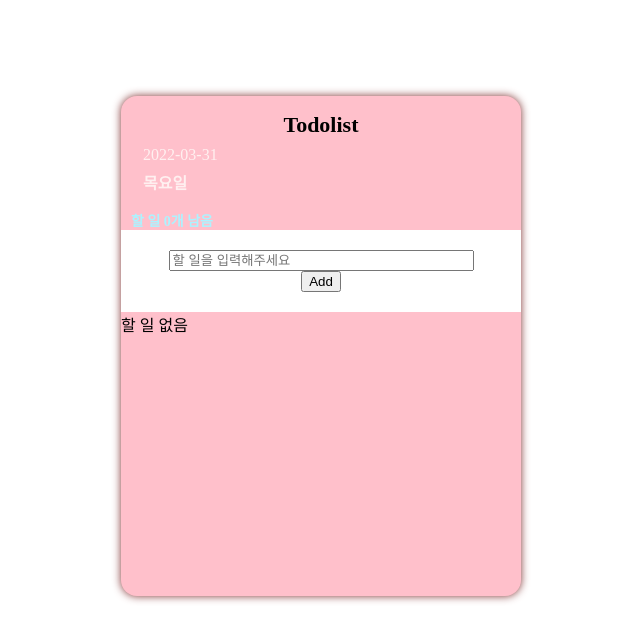
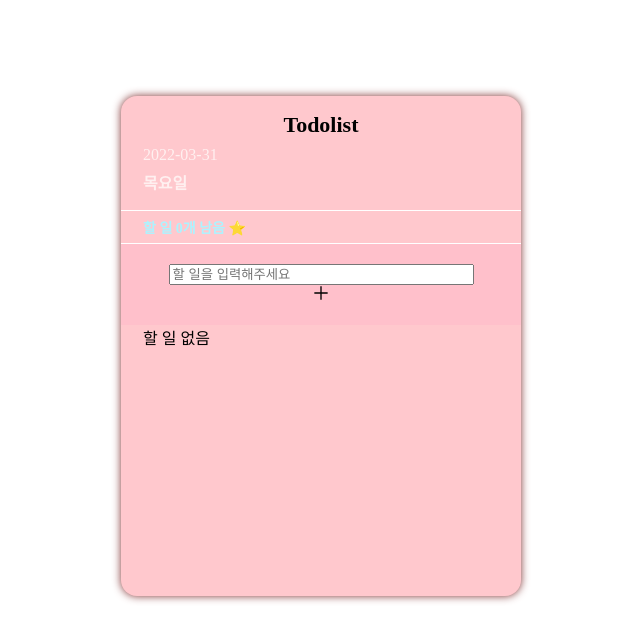
Before and after one commit to goodjean/react-todolist, a React (Create React App) app: page / in a window 1280 px wide. Shown: the top 640 px of the page, without its empty margins (319-959 px from the left). Built offline with nearby package versions, Linux system fonts and the light colour scheme.

Commit message:
button icons 추가

```diff
--- a/package.json
+++ b/package.json
@@ -9,6 +9,7 @@
     "moment": "^2.29.1",
     "react": "^18.0.0",
     "react-dom": "^18.0.0",
+    "react-icons": "^4.3.1",
     "react-scripts": "5.0.0",
     "styled-components": "^5.3.5",
     "web-vitals": "^2.1.4"
--- a/src/components/Container.js
+++ b/src/components/Container.js
@@ -1,7 +1,7 @@
 import styled from "styled-components";
 
 const ContainerBox = styled.div`
-  background-color: pink;
+  background-color: #ffc8cd;
   width: 400px;
   height: 500px;
   position: relative;
--- a/src/components/FormAndListContainer.js
+++ b/src/components/FormAndListContainer.js
@@ -8,8 +8,12 @@ const FormListContainerBox = styled.div`
     color: #acf3ff;
     font-size: 14px;
     font-weight: bold;
-    padding-left: 10px;
+    padding-bottom: 6px;
+    padding-top: 6px;
+    padding-left: 22px;
     padding-right: 22px;
+    border-top: 1px solid white;
+    border-bottom: 1px solid white;
   }
 `;
 
@@ -19,7 +23,7 @@ function FormAndListContainer() {
 
   return (
     <FormListContainerBox>
-      <div className="restTodo">할 일 {todolist.length}개 남음</div>
+      <div className="restTodo">할 일 {todolist.length}개 남음 ⭐️</div>
       <TodoForm setTodolist={setTodolist} todolist={todolist} />
       <TodoList todolist={todolist} setTodolist={setTodolist} />
     </FormListContainerBox>
--- a/src/components/TodoForm.js
+++ b/src/components/TodoForm.js
@@ -1,12 +1,12 @@
 import { useState } from "react";
 import styled from "styled-components";
+import { GrAdd } from "react-icons/gr";
 
 const TodoFormBox = styled.form`
-  background-color: white;
+  background-color: pink;
   flex: 1;
   padding: 20px 32px;
   padding-bottom: 20px;
-  overflow-y: auto;
   text-align: center;
 `;
 
@@ -41,8 +41,11 @@ function TodoForm({ todolist, setTodolist }) {
         value={todo}
         onChange={onChange}
         size="35"
+        maxLength="18"
       />
-      <button>Add</button>
+      <div>
+        <GrAdd />
+      </div>
     </TodoFormBox>
   );
 }
--- a/src/components/TodoList.js
+++ b/src/components/TodoList.js
@@ -1,7 +1,10 @@
 import TodoListItem from "./TodoListItem";
 import styled from "styled-components";
 
-const TodoListBox = styled.div``;
+const TodoListBox = styled.div`
+  padding-left: 22px;
+  padding-right: 22px;
+`;
 
 function TodoList({ todolist, setTodolist }) {
   return (
--- a/src/components/TodoListItem.js
+++ b/src/components/TodoListItem.js
@@ -1,4 +1,10 @@
 import { useState } from "react";
+import {
+  GrFormEdit,
+  GrFormClose,
+  GrFormCheckmark,
+  GrFormTrash,
+} from "react-icons/gr";
 
 function TodoListItem({ todo, todolist, setTodolist }) {
   const [newTodo, setNewTodo] = useState(todo.text);
@@ -42,14 +48,22 @@ function TodoListItem({ todo, todolist, setTodolist }) {
               setNewTodo(target.value);
             }}
           ></input>
-          <button onClick={() => modify()}>수정확인</button>
-          <button onClick={() => modifyCancel()}>수정취소</button>
+          <div onClick={() => modify()}>
+            <GrFormCheckmark />
+          </div>
+          <div onClick={() => modifyCancel()}>
+            <GrFormClose />
+          </div>
         </>
       ) : (
         <>
           <div>{todo.text}</div>
-          <button onClick={() => setState(true)}>수정</button>
-          <button onClick={() => btnDelete(todo.id)}>삭제</button>
+          <div onClick={() => setState(true)}>
+            <GrFormEdit />
+          </div>
+          <div onClick={() => btnDelete(todo.id)}>
+            <GrFormTrash />
+          </div>
         </>
       )}
     </div>
```
Also changed, not shown: 1 other file (tests, documents, lock files or other folders).
